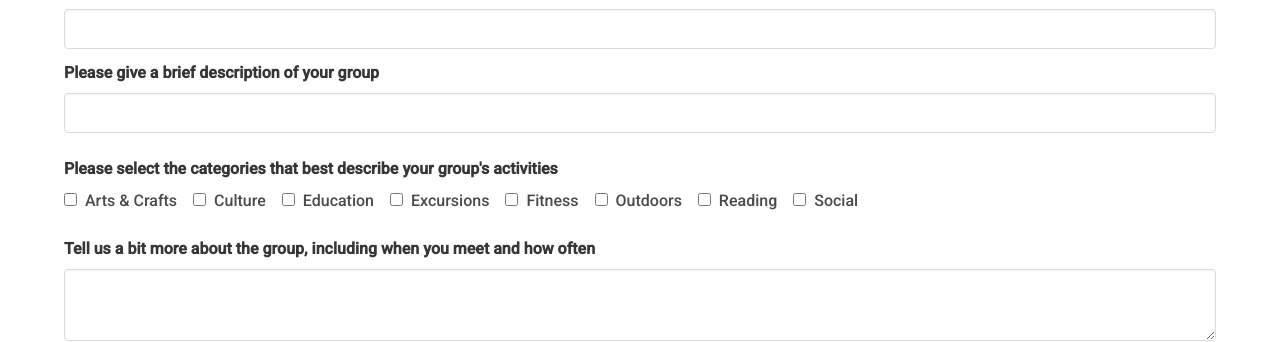
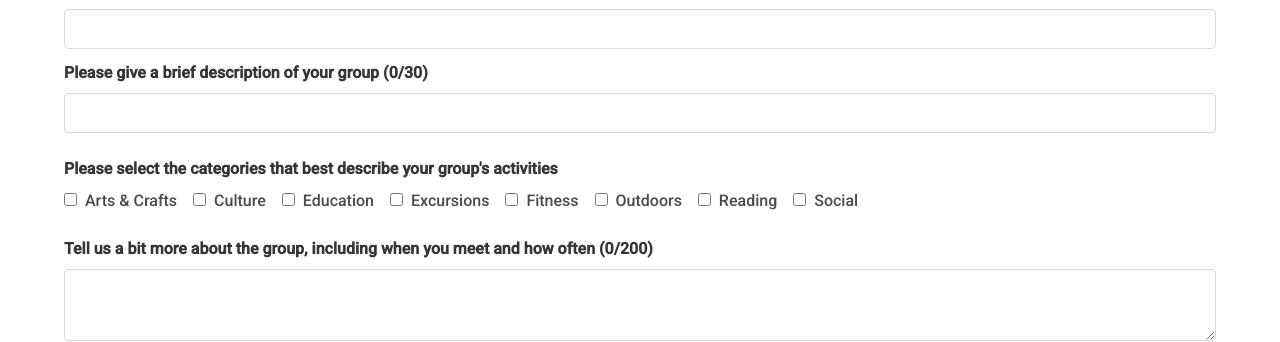
Before and after one commit to CatherineBrett/project-4-frontend, a React (Vite) app: page /add-group in a window 1280 px wide. Shown: the part 291-633 px from the top of the page. Built offline with nearby package versions, Linux system fonts and the light colour scheme; no server answers.

Commit message:
Adds character counts to Add Group's description fields

```diff
--- a/src/components/AddGroup.tsx
+++ b/src/components/AddGroup.tsx
@@ -28,12 +28,21 @@ function AddGroup() {
 
   const [errorData, setErrorData] = useState("");
 
+  const [briefDescCharCount, setBriefDescCharCount] = useState(0)
+  const [fullDescCharCount, setFullDescCharCount] = useState(0)
+
   function handleChange(e: any) {
     const fieldName = e.target.name;
     const newFormData = structuredClone(formData);
     newFormData[fieldName as keyof typeof formData] = e.target.value;
     setFormData(newFormData);
     setErrorData("");
+    if (e.target.id === "brief_desc") {
+      setBriefDescCharCount(e.target.value.length);
+    }
+    if (e.target.id === "full_desc") {
+      setFullDescCharCount(e.target.value.length);
+    }
   }
 
   function handleCheckboxChange(e: any) {
@@ -103,7 +112,7 @@ function AddGroup() {
           </div>
           <div className="field">
             <label htmlFor="brief_desc" className="label">
-              Please give a brief description of your group
+              {`Please give a brief description of your group (${briefDescCharCount}/30)`}
             </label>
             <div className="control">
               <input
@@ -200,8 +209,8 @@ function AddGroup() {
           </div>
           <div className="field">
             <label htmlFor="full_desc" className="label">
-              Tell us a bit more about the group, including when you meet and
-              how often
+              {`Tell us a bit more about the group, including when you meet and
+              how often (${fullDescCharCount}/200)`}
             </label>
             <div className="control">
               <textarea
```
